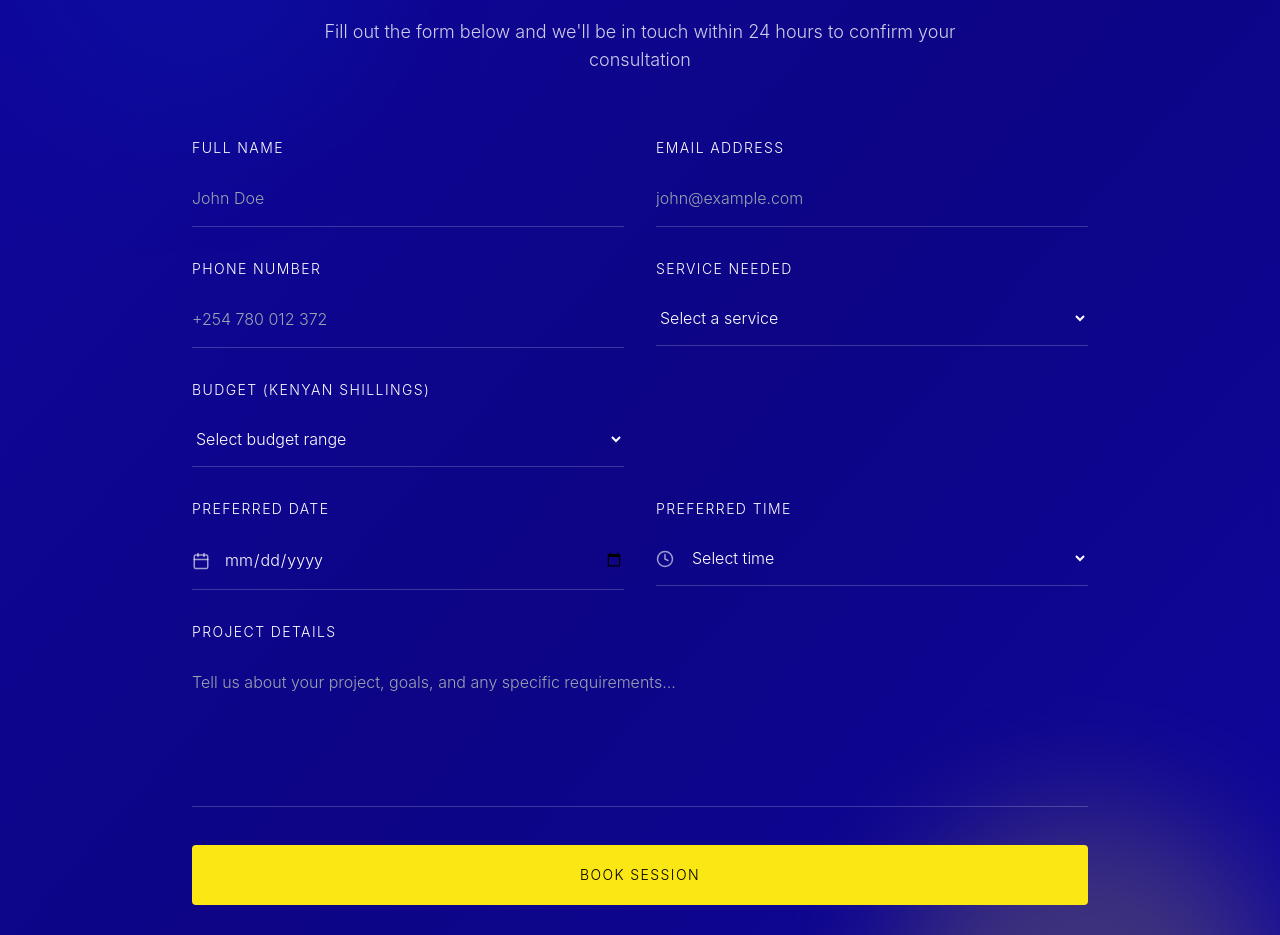
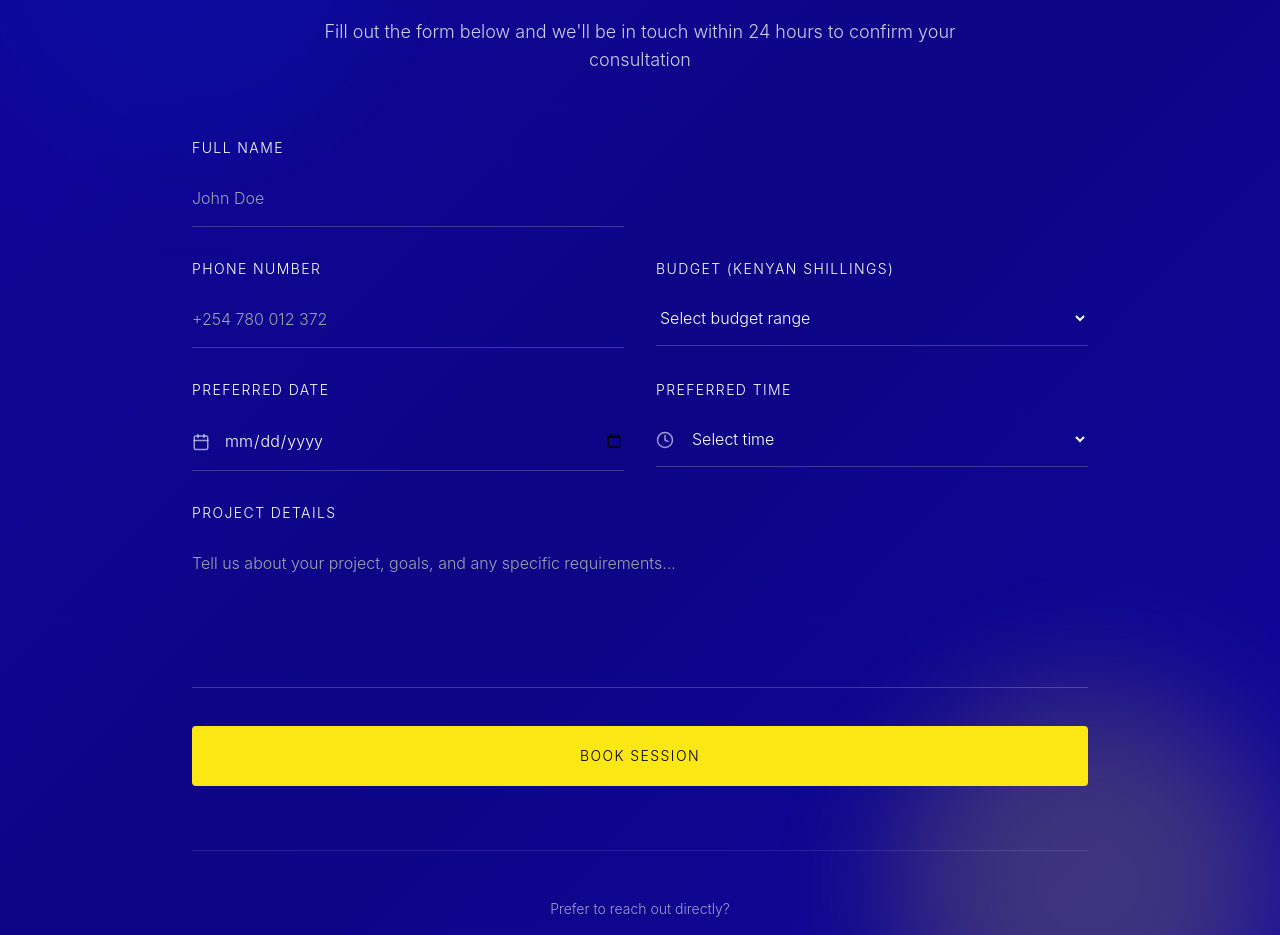
Before and after one commit to 6enard/newmkenya, a React (Vite) app: page /booking in a window 1280 px wide. Shown: the part 1160-2095 px from the top of the page. Built offline with nearby package versions, Linux system fonts and the light colour scheme.

Commit message:
Updated BookingPage.tsx

```diff
--- a/src/pages/BookingPage.tsx
+++ b/src/pages/BookingPage.tsx
@@ -3,9 +3,7 @@ import { useState, FormEvent } from 'react';
 
 interface BookingFormData {
   name: string;
-  email: string;
   phone: string;
-  service: string;
   budget: string;
   message: string;
   preferred_date: string;
@@ -15,9 +13,7 @@ interface BookingFormData {
 const BookingPage = () => {
   const [formData, setFormData] = useState<BookingFormData>({
     name: '',
-    email: '',
     phone: '',
-    service: '',
     budget: '',
     message: '',
     preferred_date: '',
@@ -25,17 +21,6 @@ const BookingPage = () => {
   });
   const [isSubmitting, setIsSubmitting] = useState(false);
   const [submitStatus, setSubmitStatus] = useState<'idle' | 'success' | 'error'>('idle');
-
-  const services = [
-    'Logo & Identity',
-    'Graphic Design',
-    'Social Media Content',
-    'Web Design',
-    'Photography',
-    'Videography',
-    'Audio Design',
-    'Mural Art',
-  ];
 
   const budgetOptions = [
     'Below KSh 50,000',
@@ -78,9 +63,7 @@ const BookingPage = () => {
       setSubmitStatus('success');
       setFormData({
         name: '',
-        email: '',
         phone: '',
-        service: '',
         budget: '',
         message: '',
         preferred_date: '',
@@ -198,22 +181,6 @@ const BookingPage = () => {
                   placeholder="John Doe"
                 />
               </div>
-
-              <div>
-                <label htmlFor="email" className="block text-xs sm:text-sm uppercase tracking-widest mb-2 sm:mb-3 font-light">
-                  Email Address
-                </label>
-                <input
-                  type="email"
-                  id="email"
-                  name="email"
-                  value={formData.email}
-                  onChange={handleChange}
-                  required
-                  className="w-full bg-transparent border-b border-white/20 focus:border-white py-3 sm:py-4 outline-none transition-colors font-light text-base min-h-[44px]"
-                  placeholder="john@example.com"
-                />
-              </div>
             </div>
 
             <div className="grid grid-cols-1 md:grid-cols-2 gap-6 sm:gap-8">
@@ -231,29 +198,6 @@ const BookingPage = () => {
                   className="w-full bg-transparent border-b border-white/20 focus:border-white py-3 sm:py-4 outline-none transition-colors font-light text-base min-h-[44px]"
                   placeholder="+254 780 012 372"
                 />
-              </div>
-
-              <div>
-                <label htmlFor="service" className="block text-xs sm:text-sm uppercase tracking-widest mb-2 sm:mb-3 font-light">
-                  Service Needed
-                </label>
-                <select
-                  id="service"
-                  name="service"
-                  value={formData.service}
-                  onChange={handleChange}
-                  required
-                  className="w-full bg-transparent text-white border-b border-white/20 focus:border-white py-3 sm:py-4 outline-none transition-colors font-light text-base min-h-[44px] cursor-pointer"
-                >
-                  <option value="" disabled>
-                    Select a service
-                  </option>
-                  {services.map((service) => (
-                    <option key={service} value={service}>
-                      {service}
-                    </option>
-                  ))}
-                </select>
               </div>
 
               <div>
```
